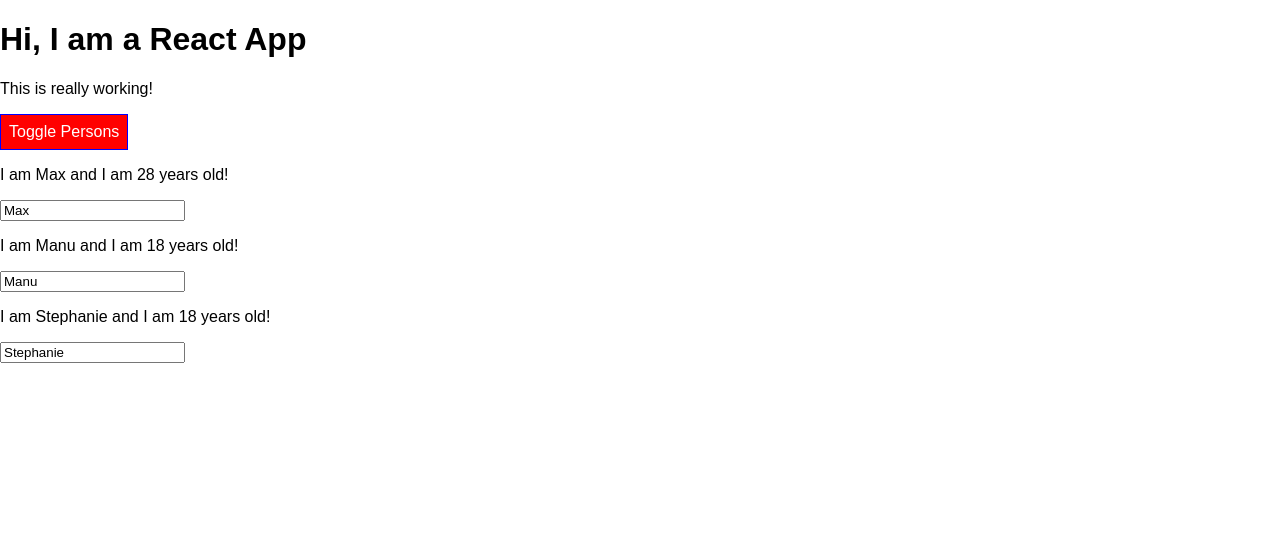
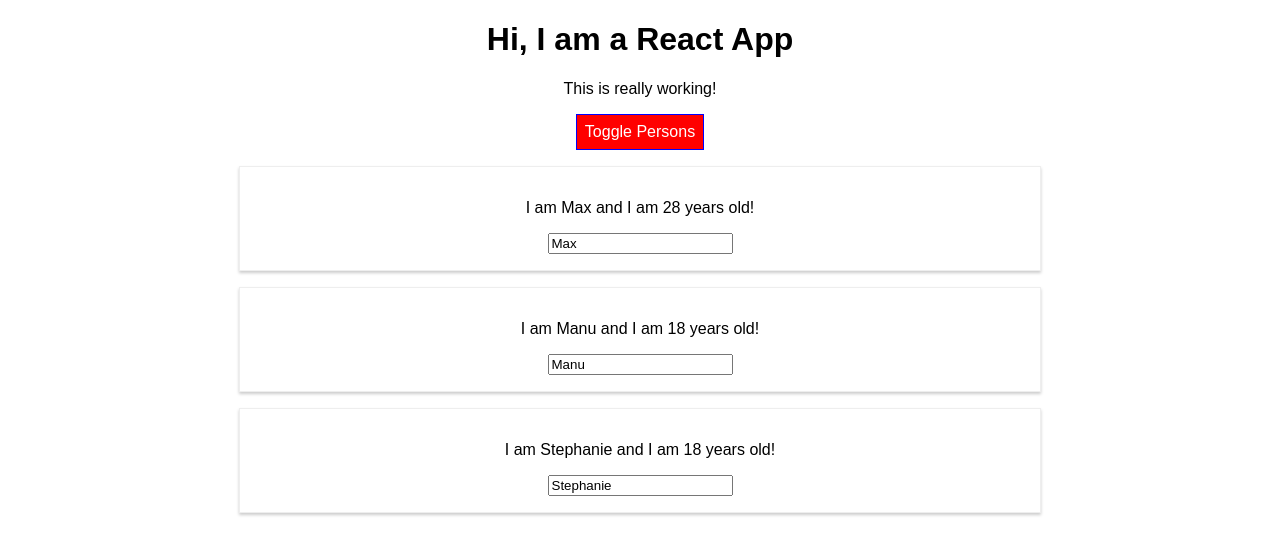
Before and after one commit to xwenn/React_Complete_Guide, a React app in the folder react-complete-guide/: page / in a window 1280 px wide. Both pictures are taken after a click on the button "Toggle Persons". Shown: the top 554 px of the page. Built offline with nearby package versions, Linux system fonts and the light colour scheme.

Commit message:
use CSS modules

```diff
--- a/react-complete-guide/src/App.js
+++ b/react-complete-guide/src/App.js
@@ -1,5 +1,6 @@
 import React, { Component } from 'react';
-import './App.css';
+// Tranforms the CSS code to an object that we can use
+import classes from './App.css';
 // Component name should be capitalized because in JSX all elements starting
 // with lowercase characteres are reserved for the native HTML elements.
 import Person from './Person/Person';
@@ -78,18 +79,18 @@
       style.backgroundColor = 'red';
     }
 
-    const classes = [];
+    const assignedClasses = [];
     if (this.state.persons.length <= 2) {
-      classes.push('red');
+      assignedClasses.push(classes.red);
     }
     if (this.state.persons.length <= 1) {
-      classes.push('bold');
+      assignedClasses.push(classes.bold);
     }
 
     return (
-      <div className="App">
+      <div className={classes.App}>
         <h1>Hi, I am a React App</h1>
-        <p className={classes.join(' ')}>This is really working!</p>
+        <p className={assignedClasses.join(' ')}>This is really working!</p>
         <button
           style={style}
           onClick={this.togglePersonsHandler}>Toggle Persons</button>
--- a/react-complete-guide/src/Person/Person.js
+++ b/react-complete-guide/src/Person/Person.js
@@ -1,11 +1,11 @@
 import React from 'react';
 
-import './Person.css';
+import classes from './Person.css';
 
 // person is a function instead of a class, so we don't import or extend Component
 const person = (props) => {
   return (
-    <div className="Person">
+    <div className={classes.Person}>
       <p onClick={props.click}>I am {props.name} and I am {props.age} years old!</p>
       <p>{props.children}</p>
       <input type="text" onChange={props.changed} value={props.name} />
```
